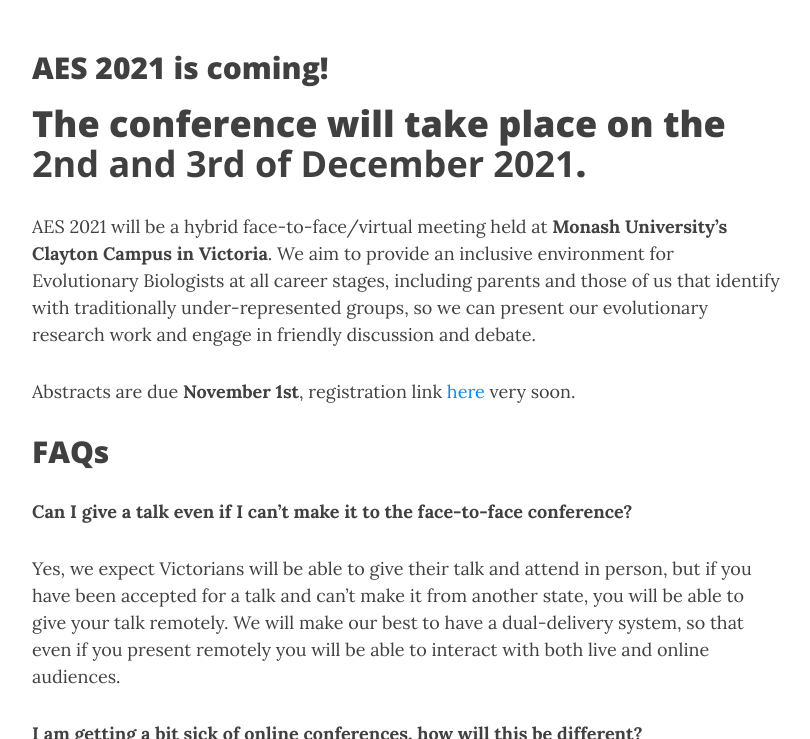
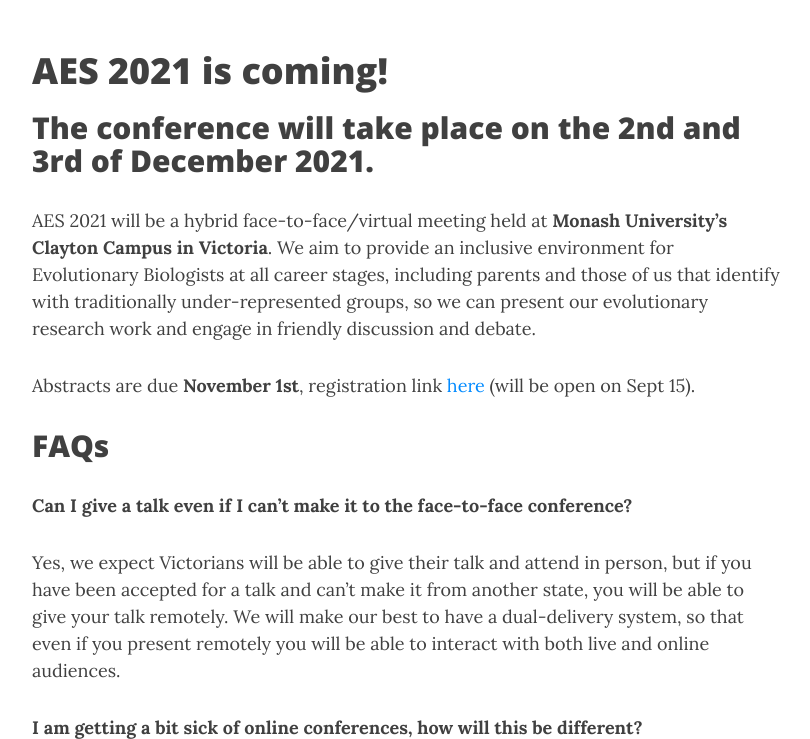
Before and after one commit to ausevo/ausevo.github.io, a Jekyll site: the page built from conference.md, in a window 1280 px wide and 900 px high, scrolled down 332 px, cut to the strip 161-900 px from the top of the window. Shown: the whole strip, without its empty margins (233-1043 px from the left). Built offline with Jekyll 4.4.1, drawn with Linux system fonts in a browser that asks for light colours; nearby versions of some CDN libraries.

Commit message:
registration info

```diff
--- a/conference.md
+++ b/conference.md
@@ -7,13 +7,13 @@ bigimg:
 ---
 
 
-## AES 2021 is coming!
+# AES 2021 is coming!
 
-# The conference will take place on the **2nd and 3rd of December 2021**.
+## The conference will take place on the 2nd and 3rd of December 2021.
 
 AES 2021 will be a hybrid face-to-face/virtual meeting held at **Monash University’s Clayton Campus in Victoria**. We aim to provide an inclusive environment for Evolutionary Biologists at all career stages, including parents and those of us that identify with traditionally under-represented groups, so we can present our evolutionary research work and engage in friendly discussion and debate.
 
-Abstracts are due **November 1st**, registration link [here]() very soon.
+Abstracts are due **November 1st**, registration link [here]() (will be open on Sept 15).
 
 ## FAQs
 
```
Also changed, not shown: registration.md (+2 -2 lines), contact.md (line endings or trailing spaces).
